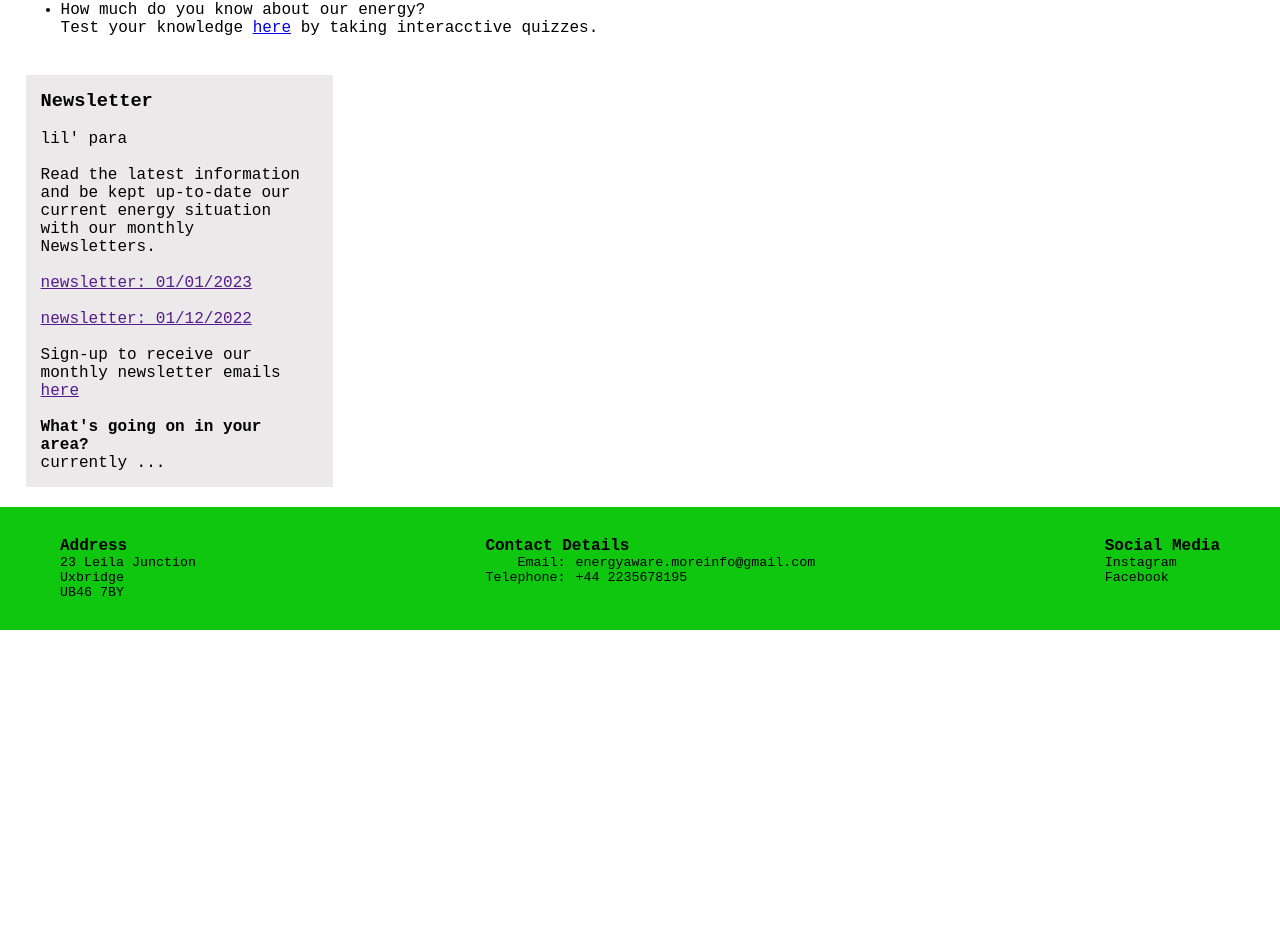
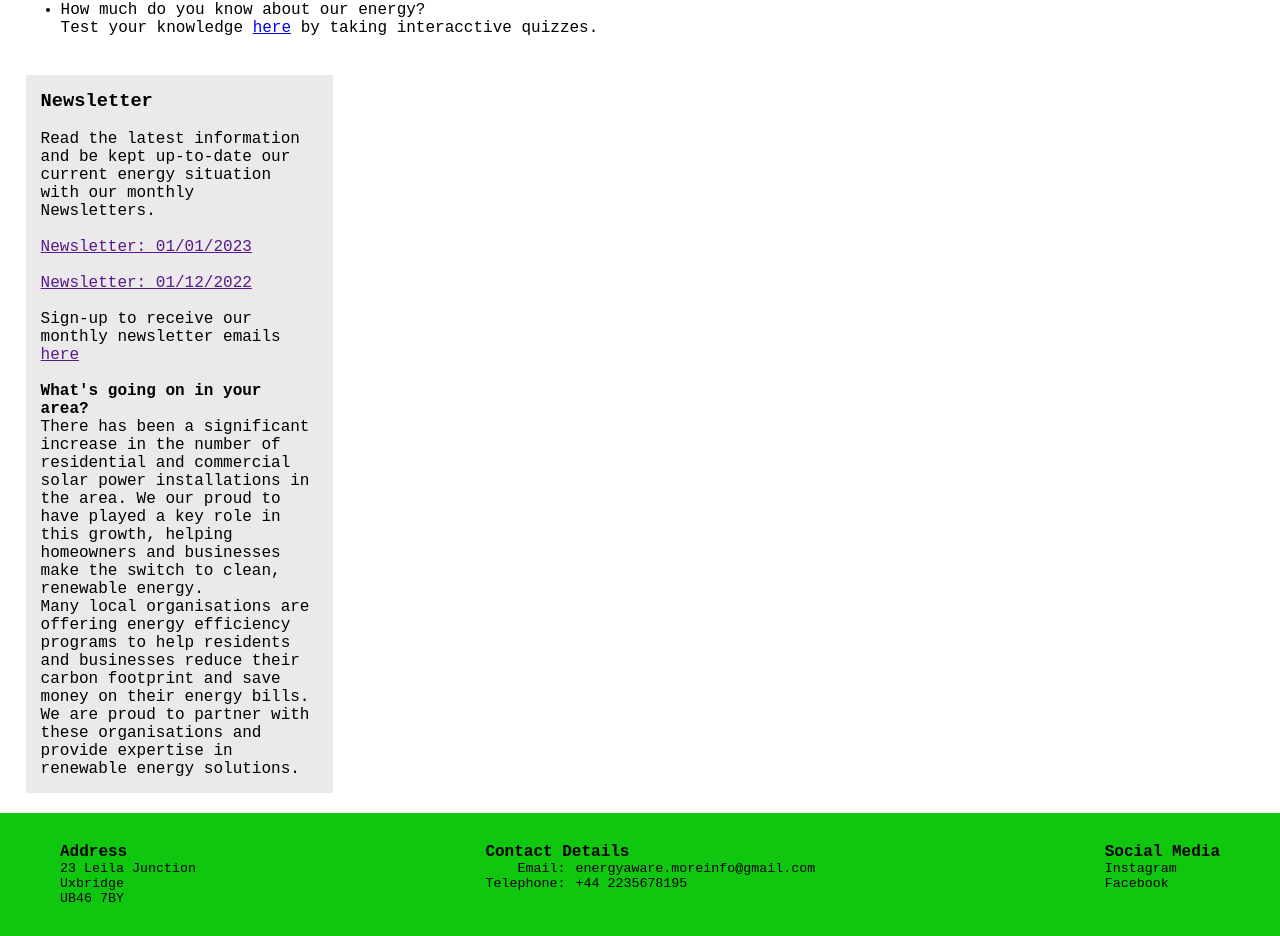
Before and after one commit to TallulahLund/Group46, a React (Create React App) app in the folder testgroupproject/: page / in a window 1280 px wide. Shown: the part 954-1890 px from the top of the page. Before the commit the page ends 1584 px from the top, so only its background shows below. Built offline with nearby package versions, Linux system fonts and the light colour scheme.

Commit message:
sidebar update

```diff
--- a/testgroupproject/src/components/Sidebar.js
+++ b/testgroupproject/src/components/Sidebar.js
@@ -9,18 +9,22 @@ export default function Sidebar(){
 
             <div className="sidebarcontent">
                 <h3>Newsletter</h3><br/>
-                <p>lil' para</p><br/>
                 <p>Read the latest information and be kept up-to-date our current energy situation with our monthly Newsletters.</p>
                 <br/>
 
-                <a href="">newsletter: 01/01/2023</a><br/><br/>
-                <a href="">newsletter: 01/12/2022</a><br/><br/>
+                <a href="">Newsletter: 01/01/2023</a><br/><br/>
+                <a href="">Newsletter: 01/12/2022</a><br/><br/>
 
                 <p>Sign-up to receive our monthly newsletter emails <a href="">here</a></p>
 
                 <br/>
                 <p><strong>What's going on in your area?</strong></p>
-                <p>currently ...</p>
+                <p>There has been a significant increase in the number of residential and commercial solar power installations in the area.
+                    We our proud to have played a key role in this growth,
+                    helping homeowners and businesses make the switch to clean, renewable energy.</p>
+                <p>Many local organisations are offering energy efficiency programs to help residents and businesses reduce their
+                    carbon footprint and save money on their energy bills.
+                    We are proud to partner with these organisations and provide expertise in renewable energy solutions.</p>
             </div>
 
 
```
